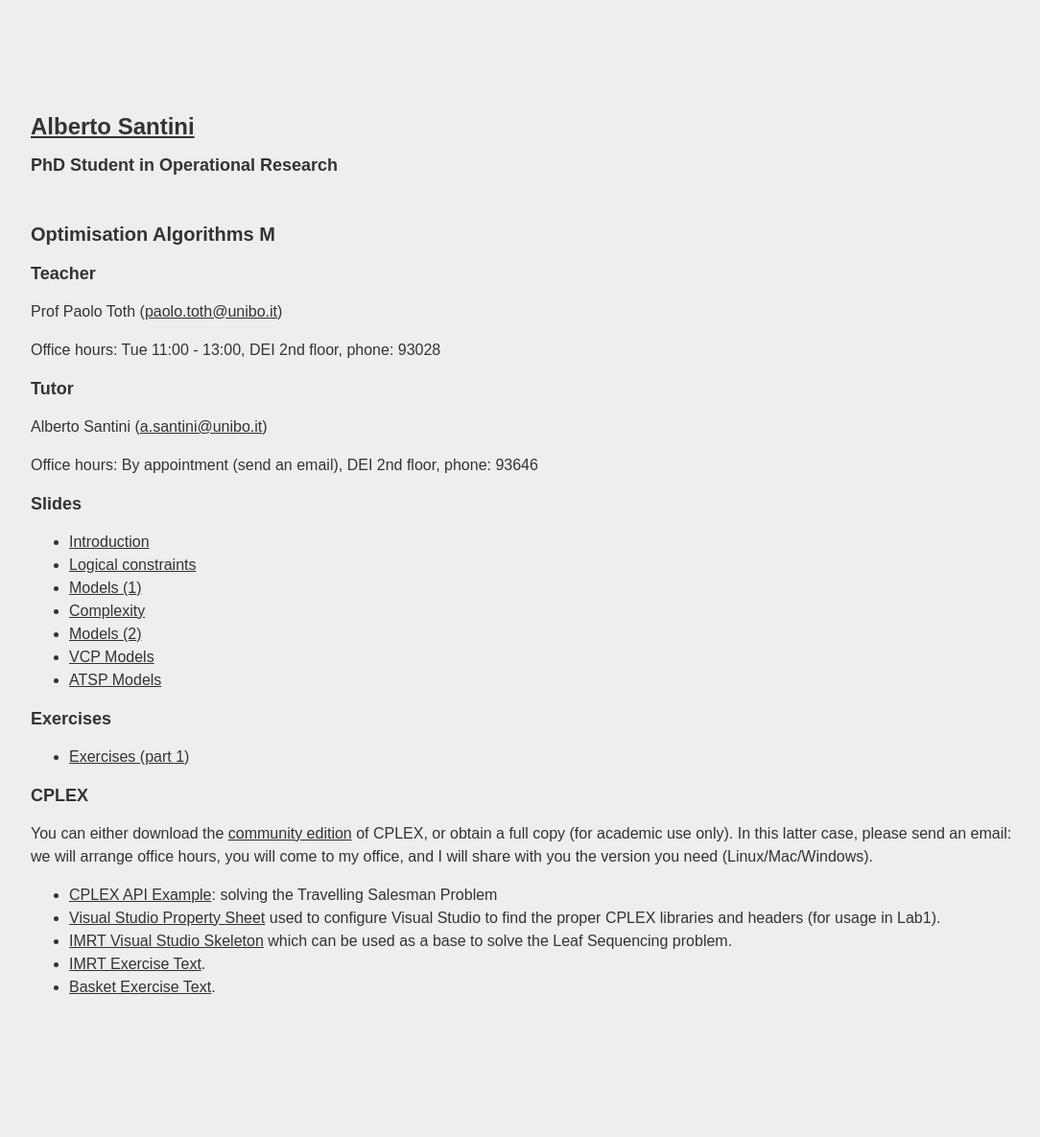
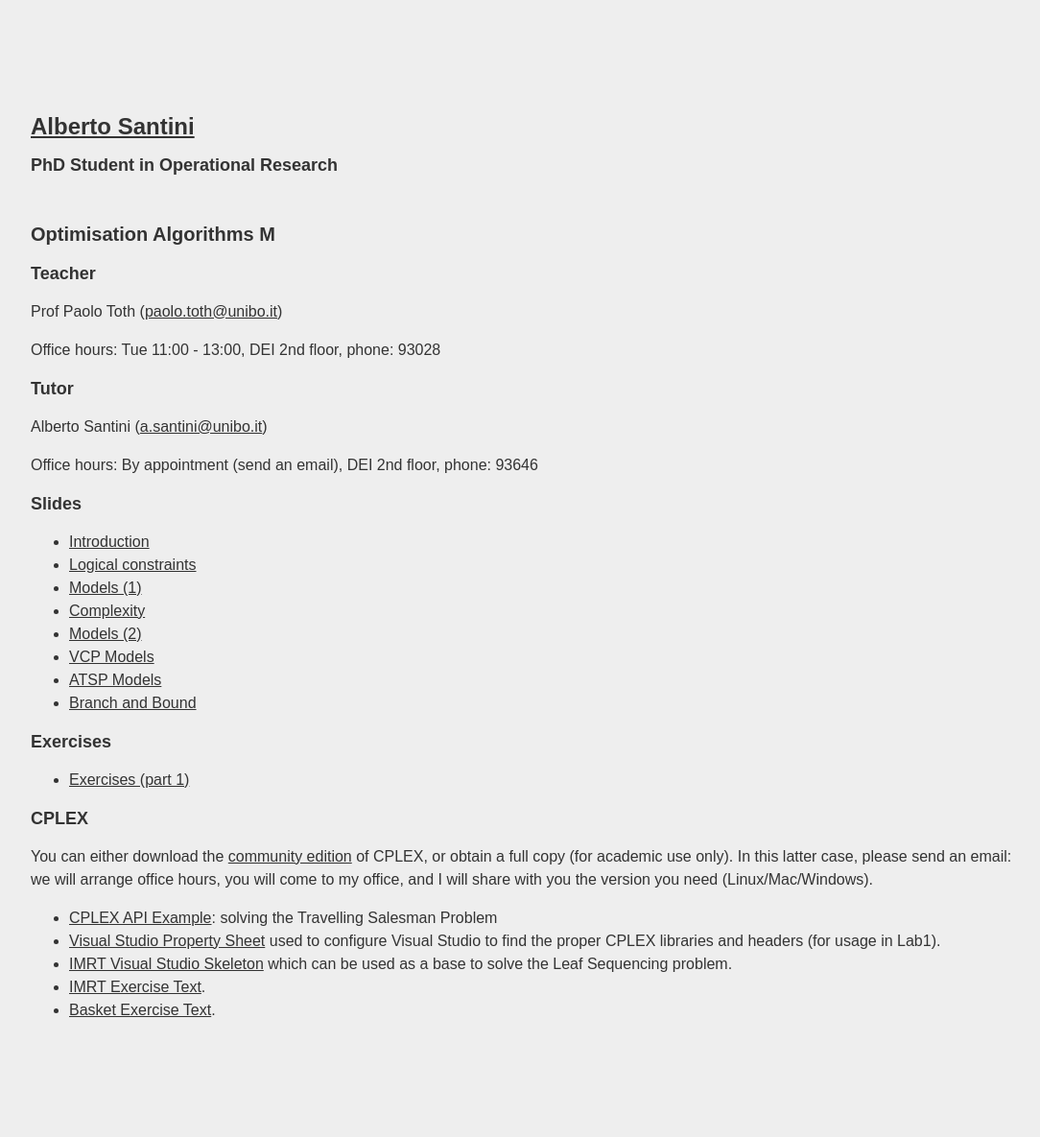
Before and after one commit to alberto-santini/alberto-santini.github.io, a Jekyll site: the page built from oa/index.html, in a window 1280 px wide. Shown: the whole page at 96% size, without its empty margins (88-1172 px from the left). Built offline with Jekyll 4.4.1, drawn with Linux system fonts in a browser that asks for light colours; before the commit the page ends 1161 px from its top, so only the background shows below that.

Commit message:
Added oa file

```diff
--- a/oa/index.html
+++ b/oa/index.html
@@ -40,6 +40,7 @@ layout: default
       <li><a href="/files/oa/OPT-ALG_2016_5_Models.pdf">Models (2)</a></li>
       <li><a href="/files/oa/OPT-ALG_2016_6_VCP_models.pdf">VCP Models</a></li>
       <li><a href="/files/oa/OPT-ALG_2016_7_ATSP_models.pdf">ATSP Models</a></li>
+      <li><a href="/files/oa/OPT-ALG_2016_8_BB.pdf">Branch and Bound</a></li>
     </ul>
   </div>
 
```
Also changed, not shown: 1 other file.
